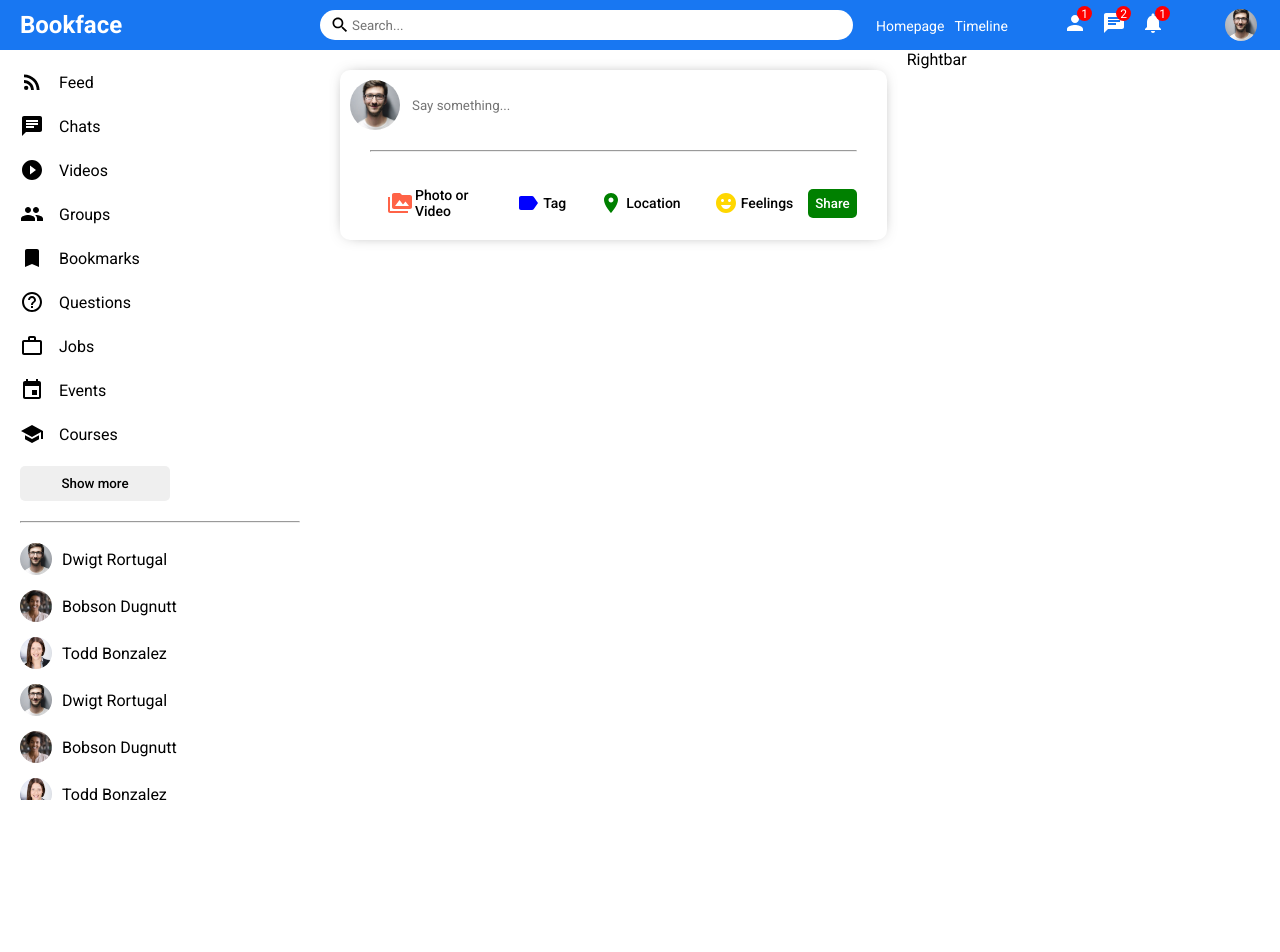
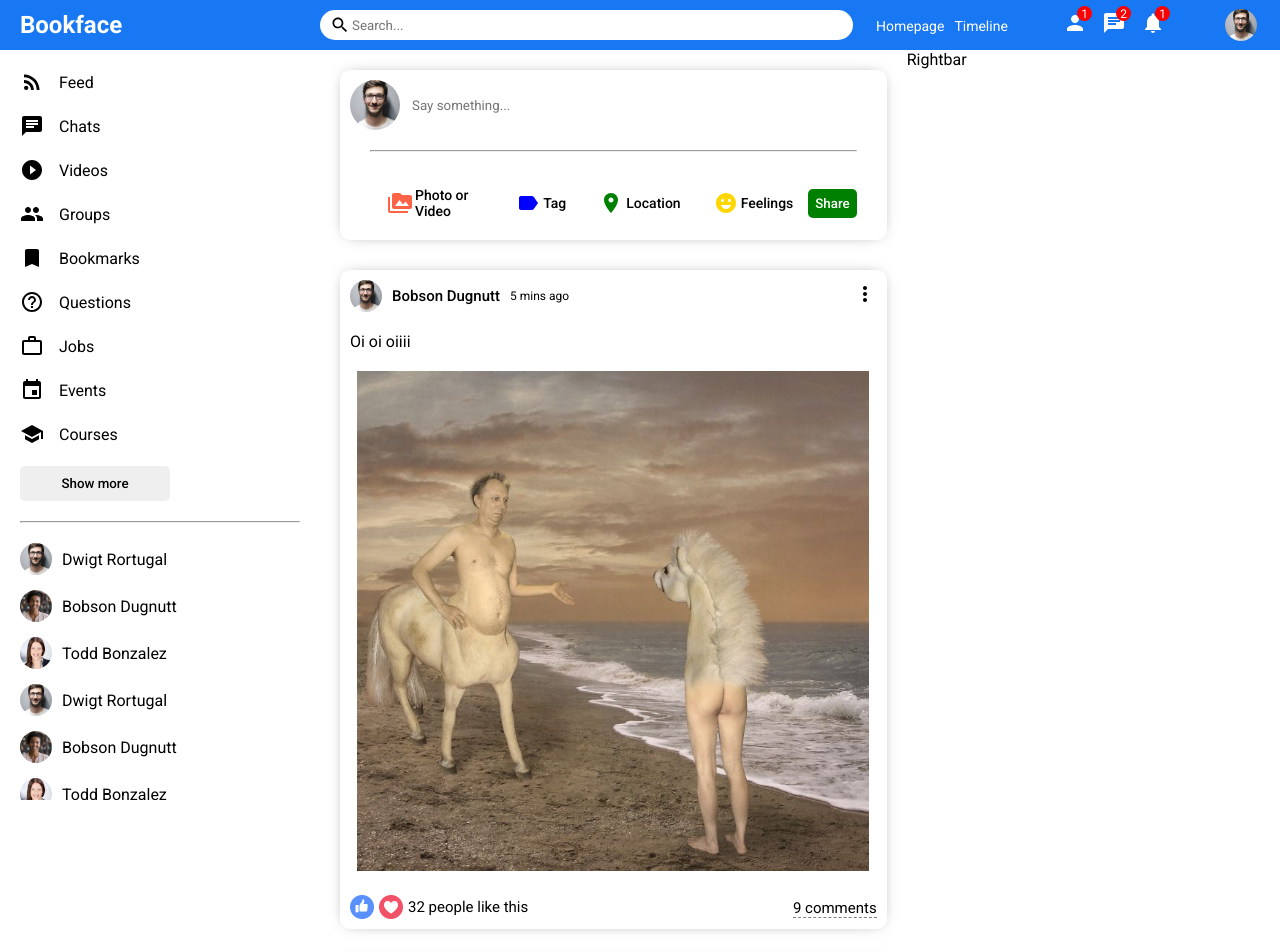
Before and after one commit to jonnyabrams/bookface-1st-attempt, a React (Create React App) app in the folder client/: page / in a window 1280 px wide. Shown: the top 952 px of the page. Before the commit the page ends 800 px from the top, so only its background shows below. Built offline with nearby package versions, Linux system fonts and the light colour scheme.

Commit message:
Create Post component for Feed

```diff
--- a/client/src/components/feed/Feed.jsx
+++ b/client/src/components/feed/Feed.jsx
@@ -1,3 +1,4 @@
+import Post from '../post/Post'
 import Share from '../share/Share'
 import './feed.css'
 
@@ -6,6 +7,10 @@
     <div className='feed'>
       <div className="feed-wrapper">
         <Share />
+        <Post />
+        <Post />
+        <Post />
+        <Post />
       </div>
     </div>
   )
--- /dev/null
+++ b/client/src/components/post/Post.jsx
@@ -0,0 +1,37 @@
+import './post.css'
+import MoreVertIcon from '@mui/icons-material/MoreVert'
+
+const Post = () => {
+  return (
+    <div className="post">
+      <div className="post-wrapper">
+        <div className="post-top">
+          <div className="post-top-left">
+            <img className='post-profile-image' src="/assets/profile/1.webp" alt="" />
+            <span className="post-username">Bobson Dugnutt</span>
+            <span className="post-date">5 mins ago</span>
+          </div>
+          <div className="post-top-right">
+            <MoreVertIcon />
+          </div>
+        </div>
+        <div className="post-center">
+          <span className="post-text">Oi oi oiiii</span>
+          <img className='post-image' src="assets/stock/1.jpeg" alt="" />
+        </div>
+        <div className="post-bottom">
+          <div className="post-bottom-left">
+            <img className='like-icon' src="assets/like.png" alt="" />
+            <img className='like-icon' src="assets/heart.png" alt="" />
+            <span className="post-like-counter">32 people like this</span>
+          </div>
+          <div className="post-bottom-right">
+            <span className="post-comment-text">9 comments</span>
+          </div>
+        </div>
+      </div>
+    </div>
+  )
+}
+
+export default Post
--- /dev/null
+++ b/client/src/components/post/post.css
@@ -0,0 +1,78 @@
+.post {
+  width: 100%;
+  border-radius: 10px;
+  -webkit-box-shadow: 0px 0px 16px -8px rgba(0,0,0,0.68);
+  box-shadow: 0px 0px 16px -8px rgba(0,0,0,0.68); /* last 2 lines from https://html-css-js.com/css/generator/box-shadow/ */
+  margin: 30px 0;
+}
+
+.post-wrapper {
+  padding: 10px;
+}
+
+.post-top {
+  display: flex;
+  align-items: center;
+  justify-content: space-between;
+}
+
+.post-top-left {
+  display: flex;
+  align-items: center;
+}
+
+.post-profile-image {
+  width: 32px;
+  height: 32px;
+  border-radius: 50%;
+  object-fit: cover;
+}
+
+.post-username {
+  font-size: 15px;
+  font-weight: 500;
+  margin: 0 10px;
+}
+
+.post-date {
+  font-size: 12px;
+}
+
+.post-center {
+  margin: 20px 0;
+}
+
+.post-image {
+  margin-top: 20px;
+  width: 100%;
+  max-height: 500px;
+  object-fit: contain;
+}
+
+.post-bottom {
+  display: flex;
+  align-items: center;
+  justify-content: space-between;
+}
+
+.post-bottom-left {
+  display: flex;
+  align-items: center;
+}
+
+.like-icon {
+  width: 24px;
+  height: 24px;
+  margin-right: 5px;
+  cursor: pointer;
+}
+
+.post-like-counter {
+  font-size: 15px;
+}
+
+.post-comment-text {
+  cursor: pointer;
+  border-bottom: 1px dashed gray;
+  font-size: 15px;
+}
--- a/client/src/components/share/Share.jsx
+++ b/client/src/components/share/Share.jsx
@@ -3,7 +3,7 @@
 import LabelIcon from '@mui/icons-material/Label'
 import RoomIcon from '@mui/icons-material/Room'
 import EmojiEmotionsIcon from '@mui/icons-material/EmojiEmotions'
-import CancelIcon from '@mui/icons-material/Cancel'
+// import CancelIcon from '@mui/icons-material/Cancel'
 
 const Share = () => {
   return (
```
Also changed, not shown: 1 other file (tests, documents, lock files or other folders).
